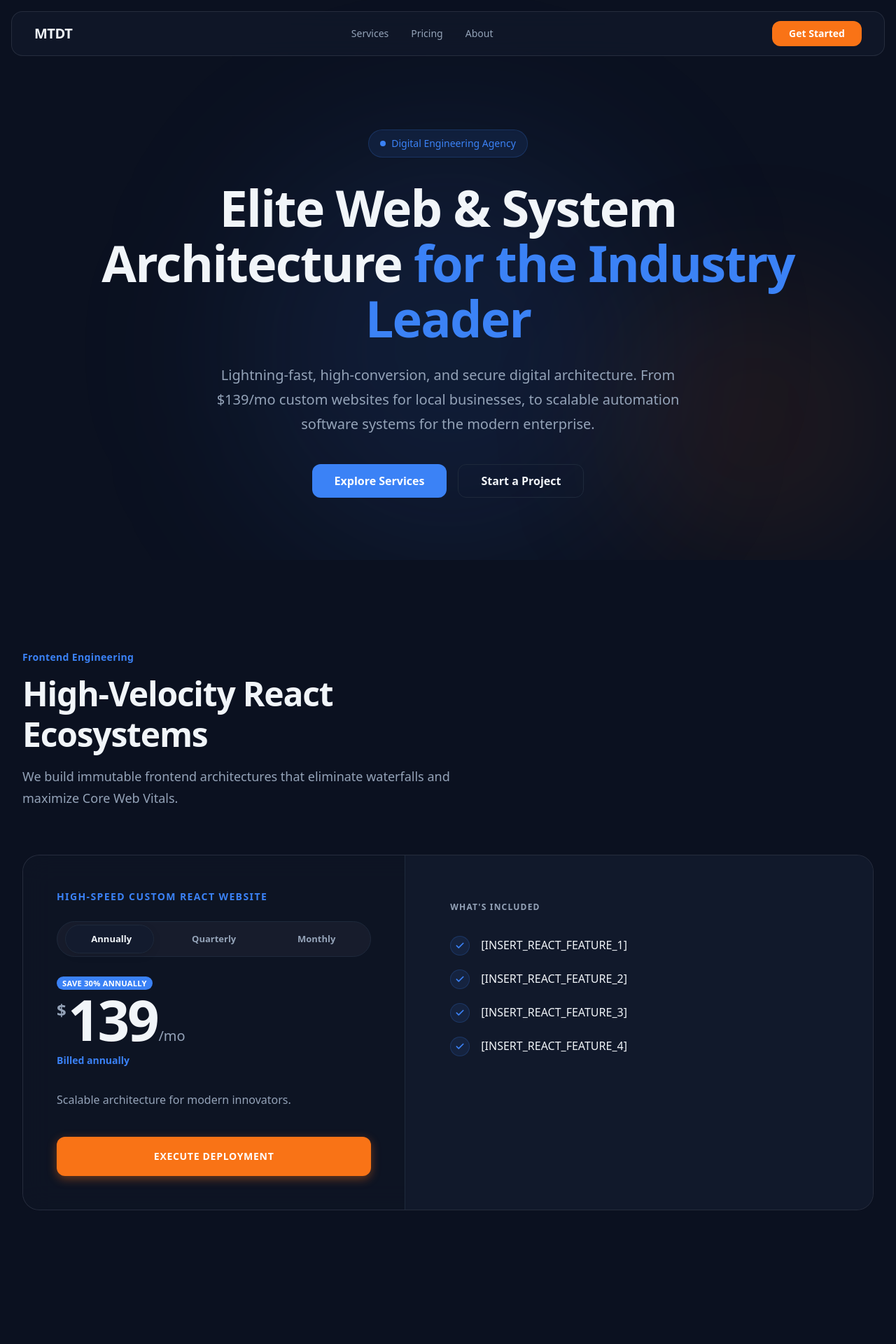
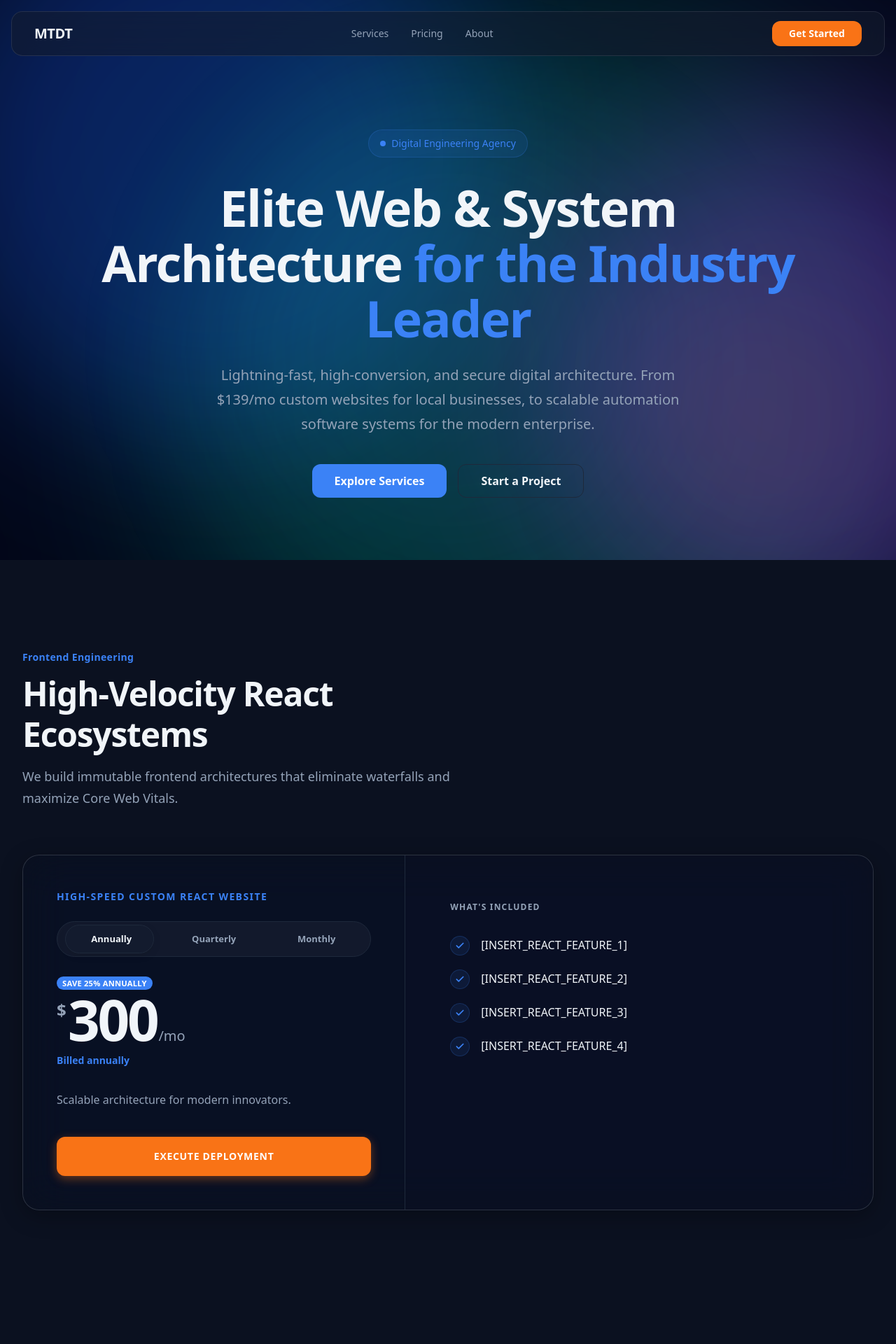
Before and after one commit to McWhorter-Thomasson-Digital-Tech/Website, a Next.js app: page / in a window 1280 px wide. Shown: the top 1920 px of the page at 70% size. Built offline with nearby package versions, Linux system fonts and the light colour scheme.

Commit message:
Feat: made more glassmorphic and added effects to make it cater to that style.

```diff
--- a/src/app/CSS/Modules/Page.module.css
+++ b/src/app/CSS/Modules/Page.module.css
@@ -25,10 +25,10 @@
   position: fixed;
   top: 0;
   width: 100%;
-  background-color: rgba(var(--color-base), 0.85); /* Frosty white glass */
-  backdrop-filter: blur(16px);
-  -webkit-backdrop-filter: blur(16px);
-  border-bottom: 1px solid rgba(var(--color-mid), 0.8);
+  background-color: color-mix(in srgb, var(--background), transparent 60%);
+  backdrop-filter: blur(24px) saturate(150%);
+  -webkit-backdrop-filter: blur(24px) saturate(150%);
+  border-bottom: 1px solid color-mix(in srgb, var(--foreground), transparent 85%);
   z-index: 50;
   transition: background-color 0.3s ease;
 }
@@ -170,16 +170,18 @@
   box-shadow: 0 8px 32px rgba(0, 160, 255, 0.08);
 }
 .card, .featureBox {
-  background-color: rgb(var(--color-surface));
-  border: 1px solid rgb(var(--color-mid));
-  border-radius: 4px;
+  background: color-mix(in srgb, var(--background), transparent 70%);
+  backdrop-filter: blur(30px) saturate(150%);
+  -webkit-backdrop-filter: blur(30px) saturate(150%);
+  border: 1px solid color-mix(in srgb, var(--foreground), transparent 85%);
+  border-radius: 1rem;
   transition: all 0.4s ease;
-  box-shadow: 0 4px 24px rgba(0, 0, 0, 0.02);
+  box-shadow: 0 8px 32px 0 rgba(0, 0, 0, 0.3);
 }
 .card:hover, .featureBox:hover {
-  border-color: rgb(var(--color-accent)); /* Cyan border on hover */
-  transform: translateY(-2px);
-  box-shadow: 0 8px 32px rgba(0, 160, 255, 0.08); /* Faint cyan shadow */
+  border-color: color-mix(in srgb, var(--primary), transparent 70%);
+  transform: translateY(-4px);
+  box-shadow: 0 10px 40px -10px color-mix(in srgb, var(--primary), transparent 85%);
 }
 .cardIcon {
   color: rgba(var(--color-bright));
--- a/src/app/globals.css
+++ b/src/app/globals.css
@@ -173,3 +173,30 @@ button {
     }
   }
 }
+
+@keyframes blob {
+  0% {
+    transform: translate(0px, 0px) scale(1);
+  }
+  33% {
+    transform: translate(30px, -50px) scale(1.1);
+  }
+  66% {
+    transform: translate(-20px, 20px) scale(0.9);
+  }
+  100% {
+    transform: translate(0px, 0px) scale(1);
+  }
+}
+
+.animate-blob {
+  animation: blob 8s infinite alternate ease-in-out;
+}
+
+.animation-delay-2000 {
+  animation-delay: 2s;
+}
+
+.animation-delay-4000 {
+  animation-delay: 4s;
+}
--- a/src/app/layout.tsx
+++ b/src/app/layout.tsx
@@ -4,6 +4,7 @@ import JsonLd from "../components/seo/JsonLd";
 import FaqSchema from "../components/seo/FaqSchema";
 import { Geist } from "next/font/google";
 import { cn } from "@/lib/utils";
+import { MouseGlow } from "@/components/ui/MouseGlow";
 
 const geist = Geist({subsets:['latin'],variable:'--font-sans'});
 
@@ -54,8 +55,16 @@ export default function RootLayout({
         <JsonLd />
         <FaqSchema />
       </head>
-      <body>
+      <body className="relative min-h-screen overflow-x-hidden">
+        {/* Animated Multicolored Background Container */}
+        <div className="pointer-events-none fixed inset-0 z-[-1] overflow-hidden bg-slate-950">
+          <div className="absolute -top-[30%] -left-[10%] w-[70vw] h-[70vw] rounded-full bg-blue-600/30 blur-[120px] mix-blend-screen animate-blob"></div>
+          <div className="absolute top-[20%] -right-[20%] w-[60vw] h-[60vw] rounded-full bg-purple-600/30 blur-[120px] mix-blend-screen animate-blob animation-delay-2000"></div>
+          <div className="absolute -bottom-[40%] left-[20%] w-[80vw] h-[80vw] rounded-full bg-emerald-600/30 blur-[120px] mix-blend-screen animate-blob animation-delay-4000"></div>
+        </div>
+
         {children}
+        <MouseGlow />
       </body>
     </html>
   );
--- a/src/components/sections/BackendAutomation/BackendAutomation.module.css
+++ b/src/components/sections/BackendAutomation/BackendAutomation.module.css
@@ -61,13 +61,15 @@
 }
 
 .card {
-  background: color-mix(in srgb, var(--card), transparent 40%);
-  backdrop-filter: blur(20px);
-  border: 1px solid color-mix(in srgb, var(--foreground), transparent 90%);
+  background: color-mix(in srgb, var(--background), transparent 70%);
+  backdrop-filter: blur(30px) saturate(150%);
+  -webkit-backdrop-filter: blur(30px) saturate(150%);
+  border: 1px solid color-mix(in srgb, var(--foreground), transparent 85%);
   border-radius: 1rem;
   padding: 2rem;
   cursor: pointer;
   transition: all 200ms ease;
+  box-shadow: 0 8px 32px 0 rgba(0, 0, 0, 0.3);
 }
 
 .card:hover {
@@ -112,9 +114,10 @@
 
 /* CTA Banner */
 .ctaBanner {
-  background: color-mix(in srgb, var(--card), transparent 40%);
-  backdrop-filter: blur(20px);
-  border: 1px solid color-mix(in srgb, var(--foreground), transparent 90%);
+  background: color-mix(in srgb, var(--background), transparent 70%);
+  backdrop-filter: blur(30px) saturate(150%);
+  -webkit-backdrop-filter: blur(30px) saturate(150%);
+  border: 1px solid color-mix(in srgb, var(--foreground), transparent 85%);
   border-radius: 1rem;
   padding: 2rem;
   display: flex;
@@ -122,6 +125,7 @@
   align-items: center;
   justify-content: space-between;
   gap: 1.5rem;
+  box-shadow: 0 8px 32px 0 rgba(0, 0, 0, 0.3);
 }
 
 @media (min-width: 640px) {
--- a/src/components/sections/ReactOffer/ReactOffer.module.css
+++ b/src/components/sections/ReactOffer/ReactOffer.module.css
@@ -50,11 +50,13 @@
 
 /* Pricing Card */
 .card {
-  background: color-mix(in srgb, var(--card), transparent 40%);
-  backdrop-filter: blur(20px);
-  border: 1px solid color-mix(in srgb, var(--foreground), transparent 90%);
+  background: color-mix(in srgb, var(--background), transparent 70%);
+  backdrop-filter: blur(30px) saturate(150%);
+  -webkit-backdrop-filter: blur(30px) saturate(150%);
+  border: 1px solid color-mix(in srgb, var(--foreground), transparent 85%);
   border-radius: 1.5rem;
   overflow: hidden;
+  box-shadow: 0 8px 32px 0 rgba(0, 0, 0, 0.3);
 }
 
 .cardInner {
@@ -73,7 +75,7 @@
   flex-direction: column;
   justify-content: center;
   border-bottom: 1px solid var(--border);
-  background-color: color-mix(in srgb, var(--background), transparent 60%);
+  background-color: color-mix(in srgb, var(--background), transparent 85%);
 }
 
 @media (min-width: 640px) {
@@ -259,7 +261,7 @@
 /* Features Side */
 .featuresSide {
   padding: 2rem;
-  background-color: color-mix(in srgb, var(--card), transparent 20%);
+  background-color: color-mix(in srgb, var(--background), transparent 90%);
 }
 
 @media (min-width: 640px) {
--- a/src/components/sections/ReactOffer/ReactOffer.tsx
+++ b/src/components/sections/ReactOffer/ReactOffer.tsx
@@ -19,17 +19,17 @@ export function ReactOffer() {
 
   const pricing: Record<BillingCycle, { price: string; detail: string; savings?: string }> = {
     annually: {
-      price: '139',
+      price: '300',
       detail: 'Billed annually',
-      savings: 'Save 30% annually',
+      savings: 'Save 25% annually',
     },
     quarterly: {
-      price: '159',
+      price: '350',
       detail: 'Billed quarterly',
-      savings: 'Save 20% quarterly',
+      savings: 'Save 12.5% quarterly',
     },
     monthly: {
-      price: '199',
+      price: '400',
       detail: 'Billed monthly',
       savings: 'none',
     },
--- /dev/null
+++ b/src/components/ui/MouseGlow.tsx
@@ -0,0 +1,39 @@
+'use client';
+
+import { useEffect, useState } from 'react';
+
+export function MouseGlow() {
+  const [mousePosition, setMousePosition] = useState({ x: -1000, y: -1000 });
+  const [hue, setHue] = useState(0);
+
+  useEffect(() => {
+    const handleMouseMove = (e: MouseEvent) => {
+      setMousePosition({
+        x: e.clientX,
+        y: e.clientY,
+      });
+    };
+
+    window.addEventListener('mousemove', handleMouseMove);
+    return () => window.removeEventListener('mousemove', handleMouseMove);
+  }, []);
+
+  useEffect(() => {
+    let animationFrame: number;
+    const updateColor = () => {
+      setHue((prev) => (prev + 0.5) % 360);
+      animationFrame = requestAnimationFrame(updateColor);
+    };
+    animationFrame = requestAnimationFrame(updateColor);
+    return () => cancelAnimationFrame(animationFrame);
+  }, []);
+
+  return (
+    <div
+      className="pointer-events-none fixed inset-0 z-50 transition-colors duration-100"
+      style={{
+        background: `radial-gradient(300px circle at ${mousePosition.x}px ${mousePosition.y}px, hsla(${hue}, 100%, 65%, 0.12), transparent 60%)`,
+      }}
+    />
+  );
+}
```
Also changed, not shown: 1 other file (tests, documents, lock files or other folders).
